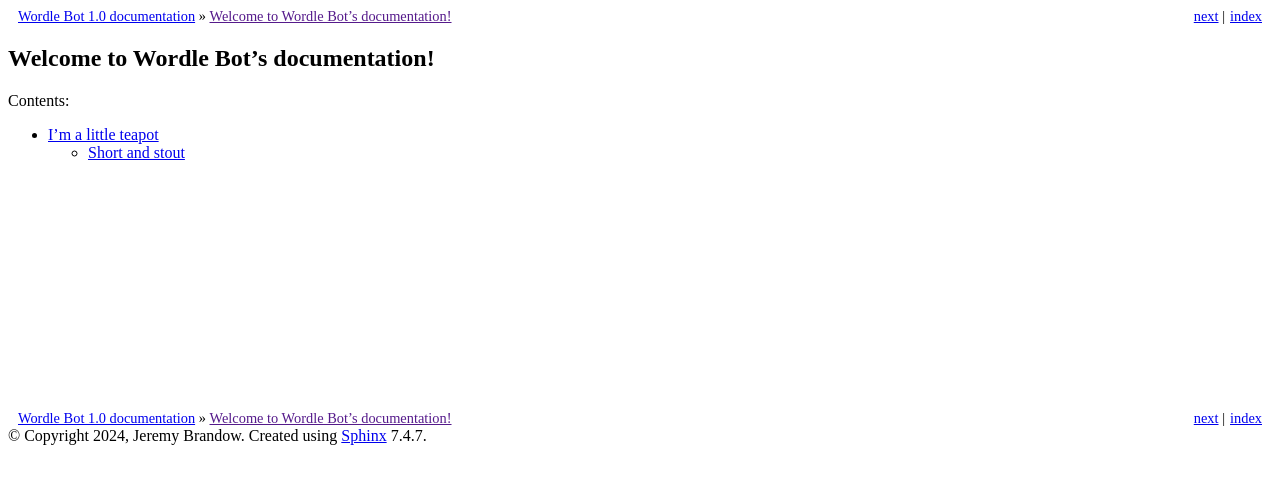
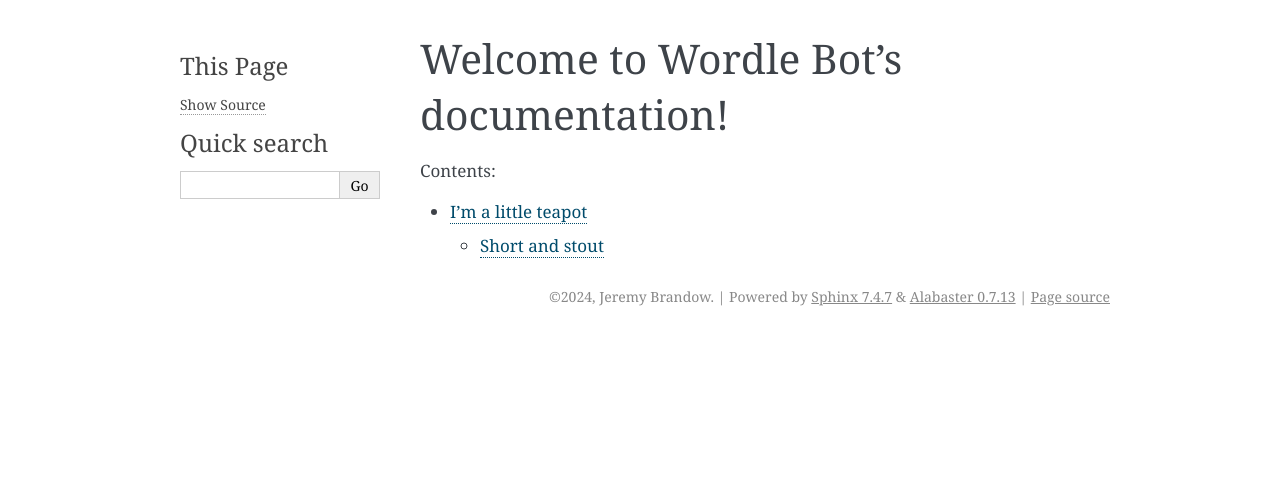
Before and after one commit to Jampamane/wordle_bot, a Sphinx documentation site: the page built from docs/source/index.rst, in a window 1280 px wide. Shown: the top 484 px of the page. Built offline with Sphinx 7.4.7, drawn with Linux system fonts in a browser that asks for light colours.

Commit message:
back to alabaster but with new argument

```diff
--- a/docs/source/conf.py
+++ b/docs/source/conf.py
@@ -24,5 +24,8 @@ exclude_patterns = []
 # -- Options for HTML output -------------------------------------------------
 # https://www.sphinx-doc.org/en/master/usage/configuration.html#options-for-html-output
 
-html_theme = 'basic'
+html_theme = 'alabaster'
+html_theme_options = {
+    "body_min_width": 0
+}
 html_static_path = ['_static']
```
